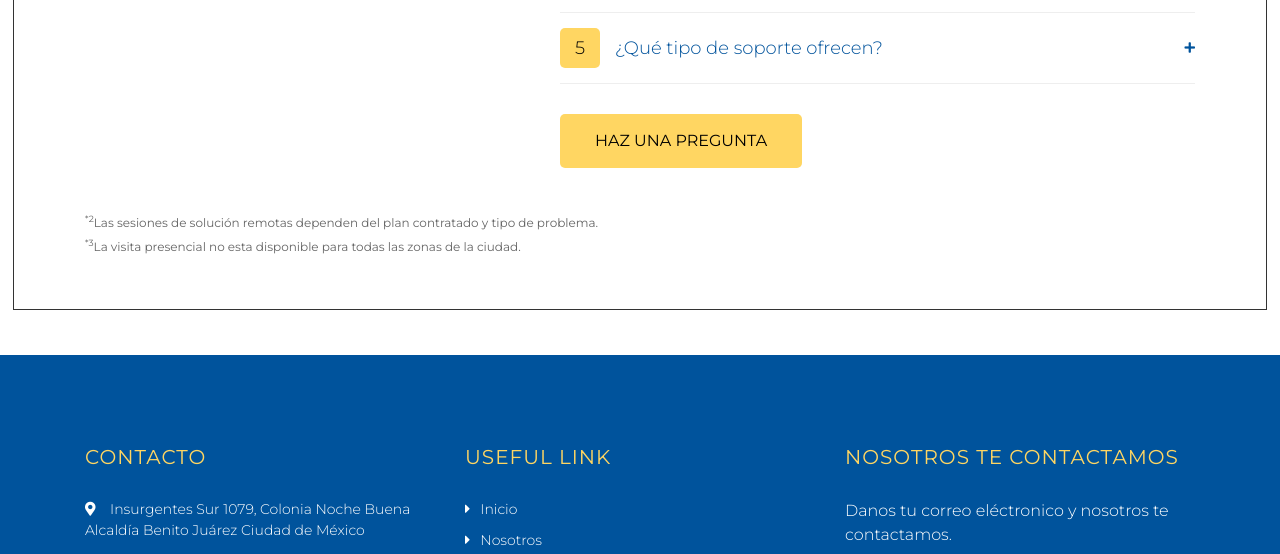
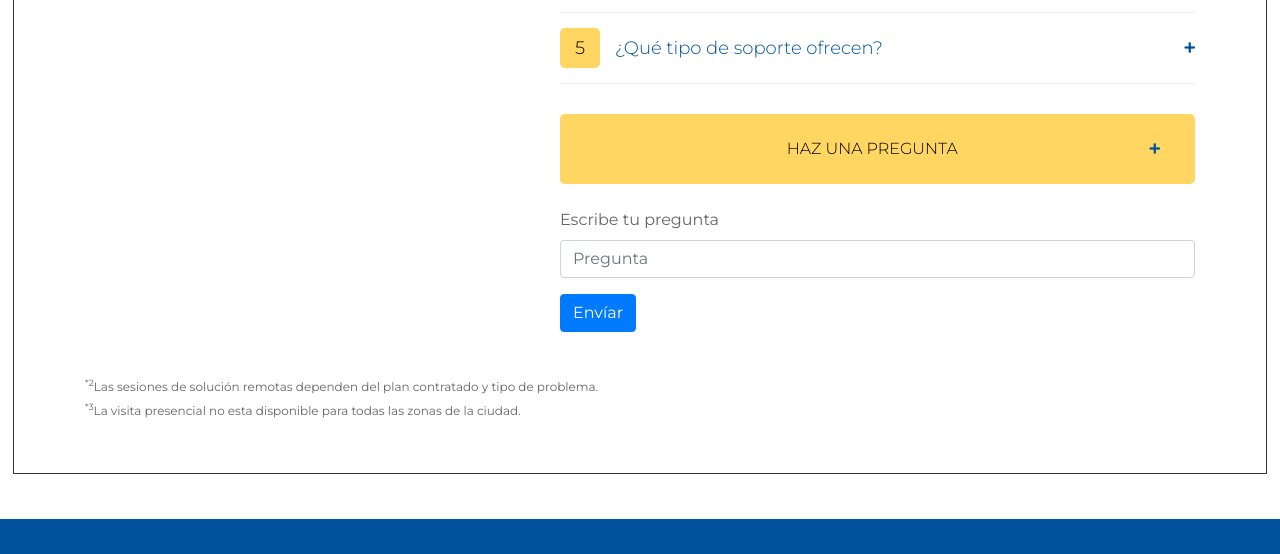
Before and after one commit to fuentezkaren/WebNegocios, a plain HTML site: page index.html in a window 1280 px wide. Shown: the part 5962-6516 px from the top of the page. Drawn offline with nearby package versions, Linux system fonts and the light colour scheme.

Commit message:
Opción de preguntar habilitada

```diff
--- a/index.html
+++ b/index.html
@@ -655,7 +655,21 @@
                                     </div>
                                 </div>
                             </div>
-                            <a class="btn" href="">Haz una pregunta</a>
+                            <div class="card-header">
+                                <a class=" collapsed btn" data-toggle="collapse" href="#collapsePregunta" aria-expanded="false">
+                                    HAZ UNA PREGUNTA
+                                </a>
+                            </div>
+                            <div id="collapsePregunta" class="collapse show" data-parent="#accordion">
+                                <form>
+                                    <br>
+                                    <div class="form-group">
+                                      <label for="exampleInputEmail1">Escribe tu pregunta</label>
+                                      <input type="email" class="form-control" id="exampleInputEmail1" aria-describedby="emailHelp" placeholder="Pregunta">
+                                    </div>
+                                    <button type="submit" class="btn btn-primary">Envíar</button>
+                                  </form>
+                            </div>
                         </div>
                     </div>
                     <br>
```
